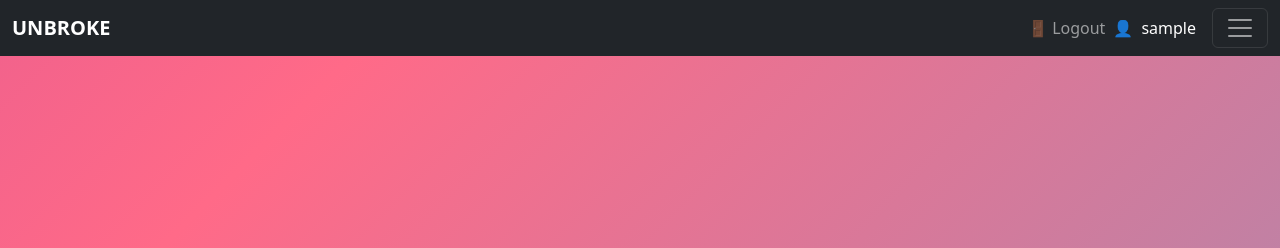
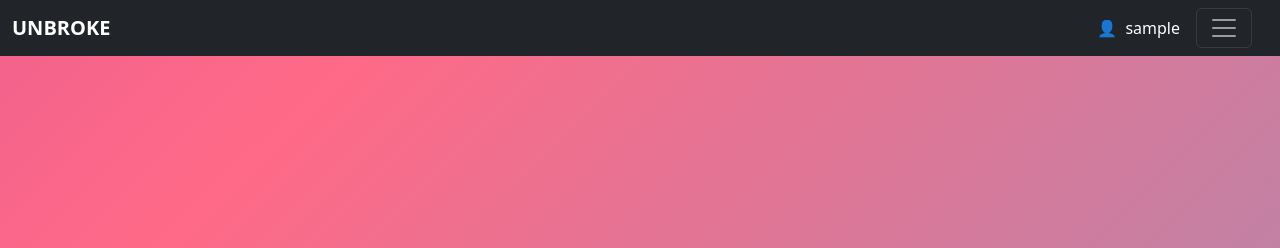
Before and after one commit to vzorvalpodrugu/Unbroke, a Django app: page / in a window 1280 px wide. Shown: the top 248 px of the page. Run offline with Django 5.2, Linux system fonts and the light colour scheme; the visitor is signed in with stand-in values (Sample User, id 1).

Commit message:
Доработан navbar

```diff
--- a/core/templates/navbar.html
+++ b/core/templates/navbar.html
@@ -1,41 +1,51 @@
 <!-- templates/navbar.html -->
-<nav class="navbar navbar-expand-lg navbar-dark bg-dark fixed-top">
+<nav class="navbar navbar-dark bg-dark fixed-top">
   <div class="container-fluid">
     <a class="navbar-brand fw-bold" href="{% url 'home' %}">UNBROKE</a>
 
-    <!-- Профиль пользователя для десктопной версии -->
+    <!-- Десктопная часть - имя пользователя с ссылкой и кнопка бокового меню -->
     {% if user.is_authenticated %}
-    <div class="d-none d-lg-flex align-items-center order-lg-2 me-3">
-      <a class="nav-link text-white p-0" href="{% url 'profile' %}" title="Profile">
+    <div class="d-none d-lg-flex align-items-center ms-auto me-3">
+      <a class="nav-link text-white p-0 me-3" href="{% url 'profile' %}" title="Profile">
         <div class="d-flex align-items-center">
           <span class="me-2">👤</span>
           <span>{{ user.username }}</span>
         </div>
       </a>
+      <button class="navbar-toggler" type="button"
+              data-bs-toggle="offcanvas" data-bs-target="#sidebarMenu"
+              aria-controls="sidebarMenu">
+        <span class="navbar-toggler-icon"></span>
+      </button>
     </div>
     {% endif %}
 
-    <!-- Кнопка для мобильной версии -->
-    <button class="navbar-toggler d-lg-none order-lg-2" type="button" data-bs-toggle="collapse"
+    <!-- Мобильная часть - кнопка гамбургера -->
+    <div class="d-flex d-lg-none">
+      <button class="navbar-toggler" type="button" data-bs-toggle="collapse"
               data-bs-target="#navbarMobileContent" aria-controls="navbarMobileContent"
               aria-expanded="false" aria-label="Toggle navigation">
         <span class="navbar-toggler-icon"></span>
       </button>
+    </div>
 
-    <!-- Кнопка для десктопной версии (справа) -->
-    <button class="navbar-toggler d-none d-lg-block order-lg-3" type="button"
-            data-bs-toggle="offcanvas" data-bs-target="#sidebarMenu"
-            aria-controls="sidebarMenu">
-      <span class="navbar-toggler-icon"></span>
-    </button>
-
+    <!-- Мобильное меню - ТОЛЬКО для мобильных -->
     <div class="collapse navbar-collapse d-lg-none" id="navbarMobileContent">
       <ul class="navbar-nav ms-auto">
         {% if user.is_authenticated %}
           <li class="nav-item">
+            <a class="nav-link" href="{% url 'home' %}">📊 Landing</a>
+          </li>
+          <li class="nav-item">
+            <a class="nav-link" href="{% url 'profile' %}">👤 Profile</a>
+          </li>
+          <li class="nav-item">
+            <a class="nav-link" href="{% url 'statement_upload' %}">📤 Upload</a>
+          </li>
+          <li class="nav-item">
             <form method="post" action="{% url 'logout' %}" class="d-inline">
               {% csrf_token %}
-              <button type="submit" class="nav-link btn btn-link">🚪 Logout</button>
+              <button type="submit" class="nav-link btn btn-link p-0">🚪 Logout</button>
             </form>
           </li>
         {% else %}
@@ -47,7 +57,7 @@
   </div>
 </nav>
 
-<!-- Боковое меню справа для десктопа -->
+<!-- Боковое меню для десктопа -->
 <div class="offcanvas offcanvas-end offcanvas-dark" tabindex="-1" id="sidebarMenu"
      aria-labelledby="sidebarMenuLabel" data-bs-backdrop="true">
   <div class="offcanvas-header">
@@ -62,19 +72,13 @@
           <span class="nav-link text-white">Welcome, {{ user.username }}</span>
         </li>
         <li class="nav-item">
-          <a class="nav-link text-white" href="{% url 'home' %}">
-            📊 Landing
-          </a>
+          <a class="nav-link text-white" href="{% url 'home' %}">📊 Landing</a>
         </li>
         <li class="nav-item">
-          <a class="nav-link text-white" href="{% url 'profile' %}">
-            👤 Profile
-          </a>
+          <a class="nav-link text-white" href="{% url 'profile' %}">👤 Profile</a>
         </li>
         <li class="nav-item">
-		  <a class="nav-link text-white" href="{% url 'statement_upload' %}">
-			📤 Upload
-		  </a>
+          <a class="nav-link text-white" href="{% url 'statement_upload' %}">📤 Upload</a>
         </li>
         <li class="nav-item">
           <form method="post" action="{% url 'logout' %}" class="d-inline w-100">
@@ -86,14 +90,10 @@
         </li>
       {% else %}
         <li class="nav-item">
-          <a class="nav-link text-white" href="{% url 'login' %}">
-            🔐 Login
-          </a>
+          <a class="nav-link text-white" href="{% url 'login' %}">🔐 Login</a>
         </li>
         <li class="nav-item">
-          <a class="nav-link text-white" href="{% url 'register' %}">
-            📝 Register
-          </a>
+          <a class="nav-link text-white" href="{% url 'register' %}">📝 Register</a>
         </li>
       {% endif %}
     </ul>
@@ -123,7 +123,6 @@
     margin-right: 0;
 }
 
-/* Анимация для выезжания справа */
 .offcanvas-end {
     transform: translateX(100%);
 }
```
Lines whose indentation alone changed are shown as unchanged.
